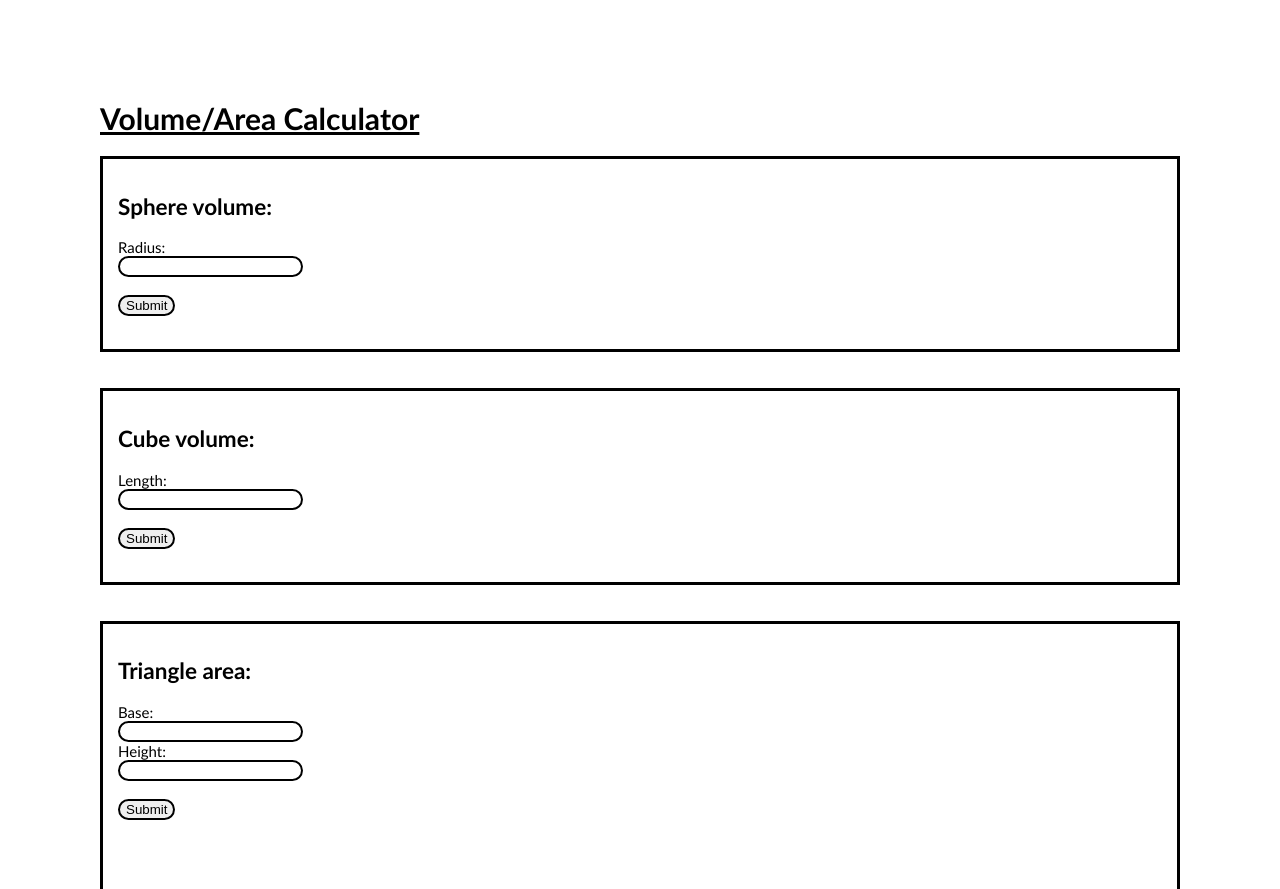
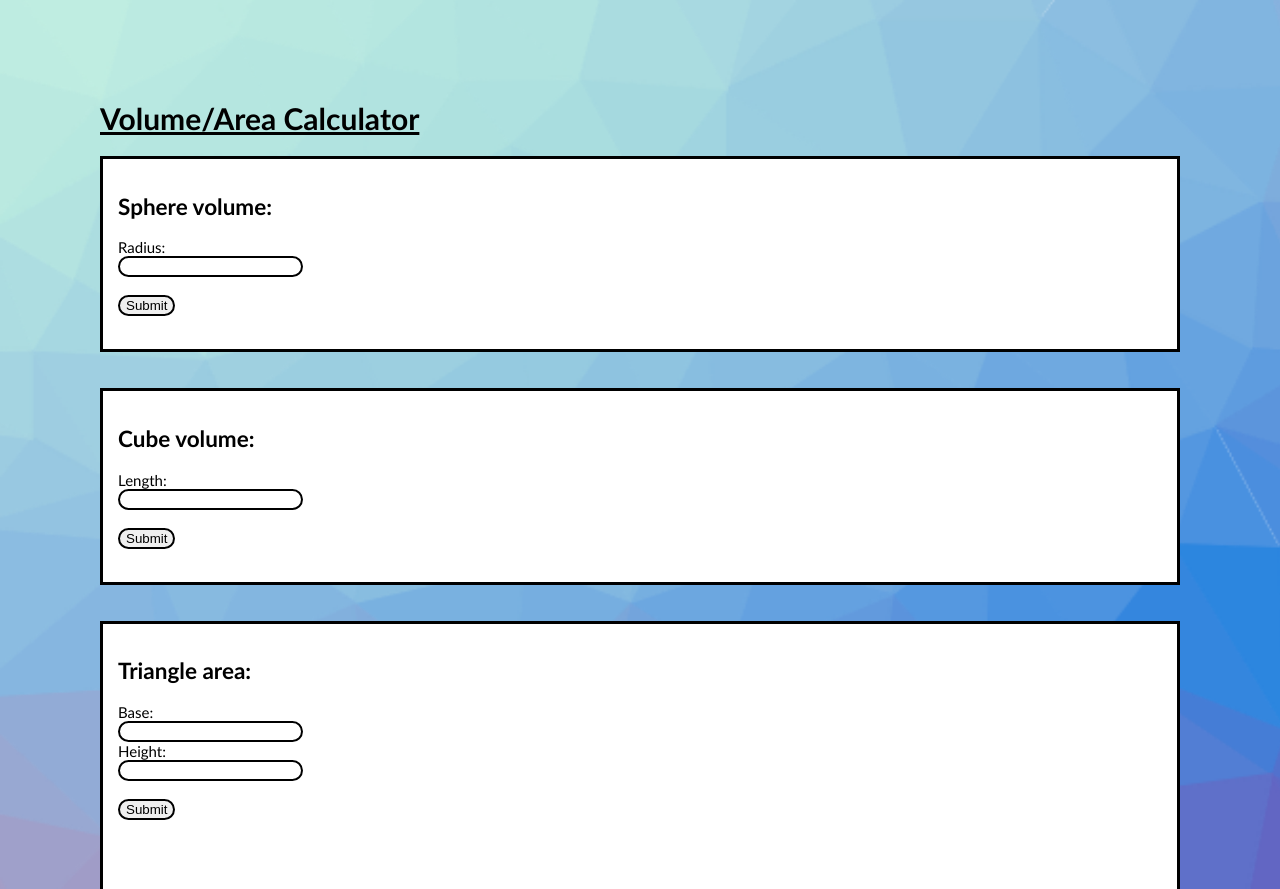
Before and after one commit to LStreet2002/volume-or-area-calc, a plain HTML site: page index.html in a window 1280 px wide. Shown: the top 889 px of the page. Drawn offline with Linux system fonts and the light colour scheme.

Commit message:
added more design to the webpage

```diff
--- a/css/css.css
+++ b/css/css.css
@@ -2,11 +2,15 @@ body{
     font-family:  'Trebuchet MS', 'Lucida Sans Unicode', 'Lucida Grande', 'Lucida Sans', Arial, sans-serif;
     font-size: 15px;
     margin: 100px;
+    background-image: url("bg.png");
+    background-repeat: no-repeat;
+    background-size: cover;
 }
 
 #border{
     border-style: solid;
     padding: 15px;
+    background-color: white;
 }
 
 input{
```
Also changed, not shown: css/bg.png (added).
